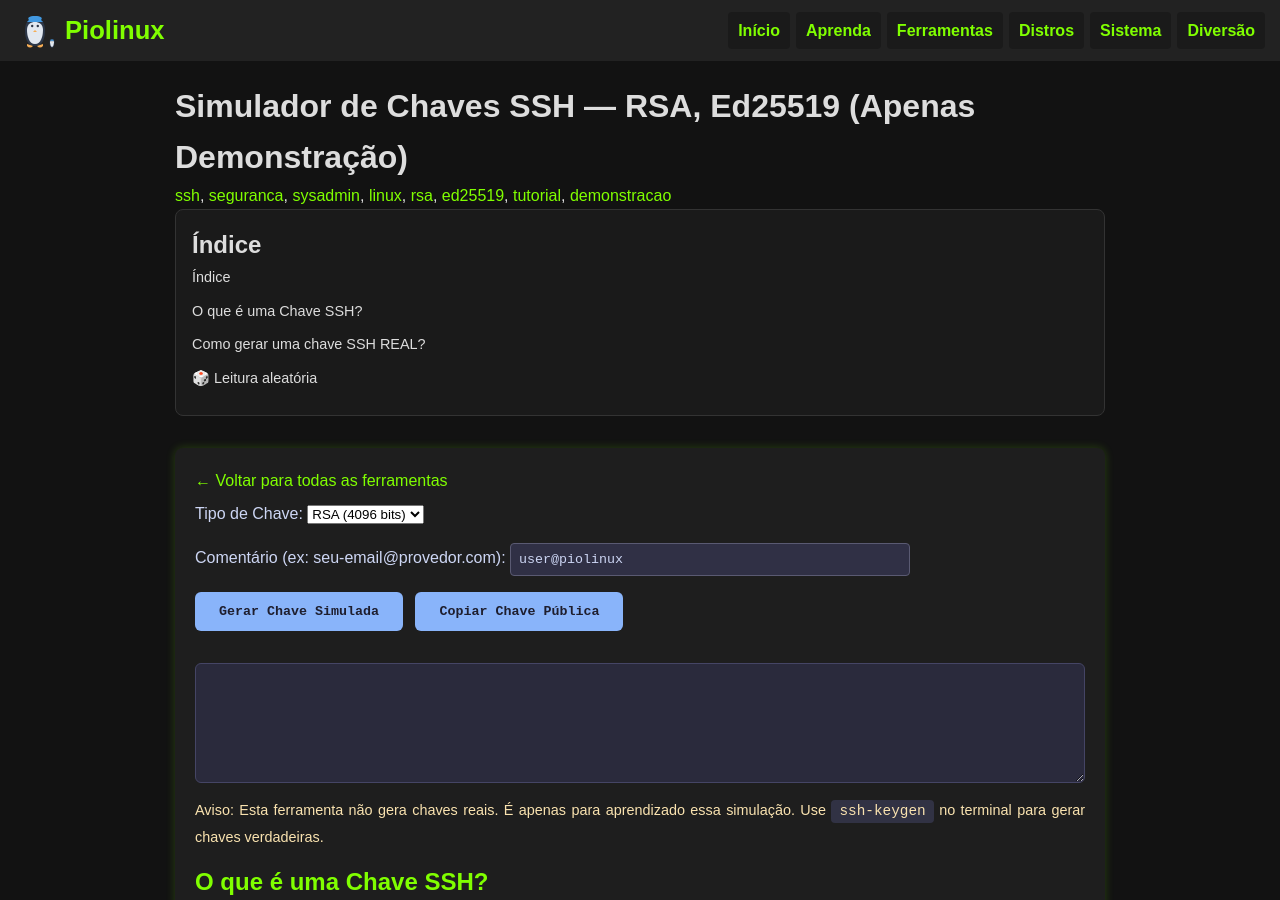
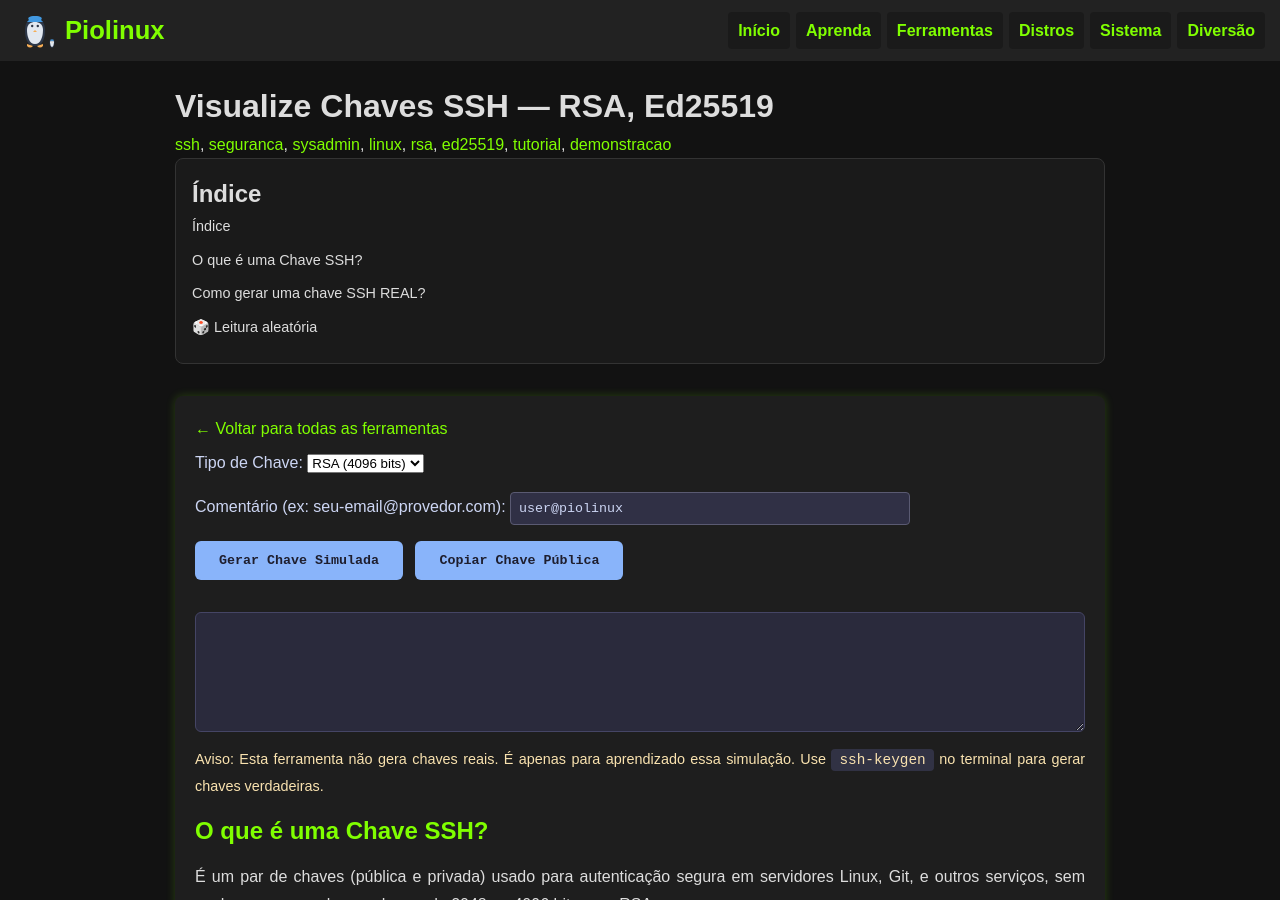
Before and after one commit to Piolinux/piolinux-site, a Jekyll site: the page built from _pages/tools/ssh-key-generator.html, in a window 1280 px wide and 900 px high. Built offline with Jekyll 4.4.1, drawn with Linux system fonts in a browser that asks for light colours.

Commit message:
Update ssh-key-generator.html

```diff
--- a/_pages/tools/ssh-key-generator.html
+++ b/_pages/tools/ssh-key-generator.html
@@ -1,8 +1,8 @@
 ---
 layout: manual-seo
-title_custom: "Simulador de Chaves SSH — RSA, Ed25519 (Apenas Demonstração) | Piolinux"
+title_custom: "Visualize Chaves SSH — RSA, Ed25519 | Piolinux"
 description_custom: "Veja o formato real de chaves SSH públicas (RSA, Ed25519). Ferramenta educacional — NÃO gera chaves reais. Ideal para aprendizado e sysadmins."
-title: "Simulador de Chaves SSH — RSA, Ed25519 (Apenas Demonstração)"
+title: "Visualize Chaves SSH — RSA, Ed25519"
 permalink: /ferramentas/ssh-key-generator/
 tags: [ssh, seguranca, sysadmin, linux, rsa, ed25519, tutorial, demonstracao]
 ---
```
